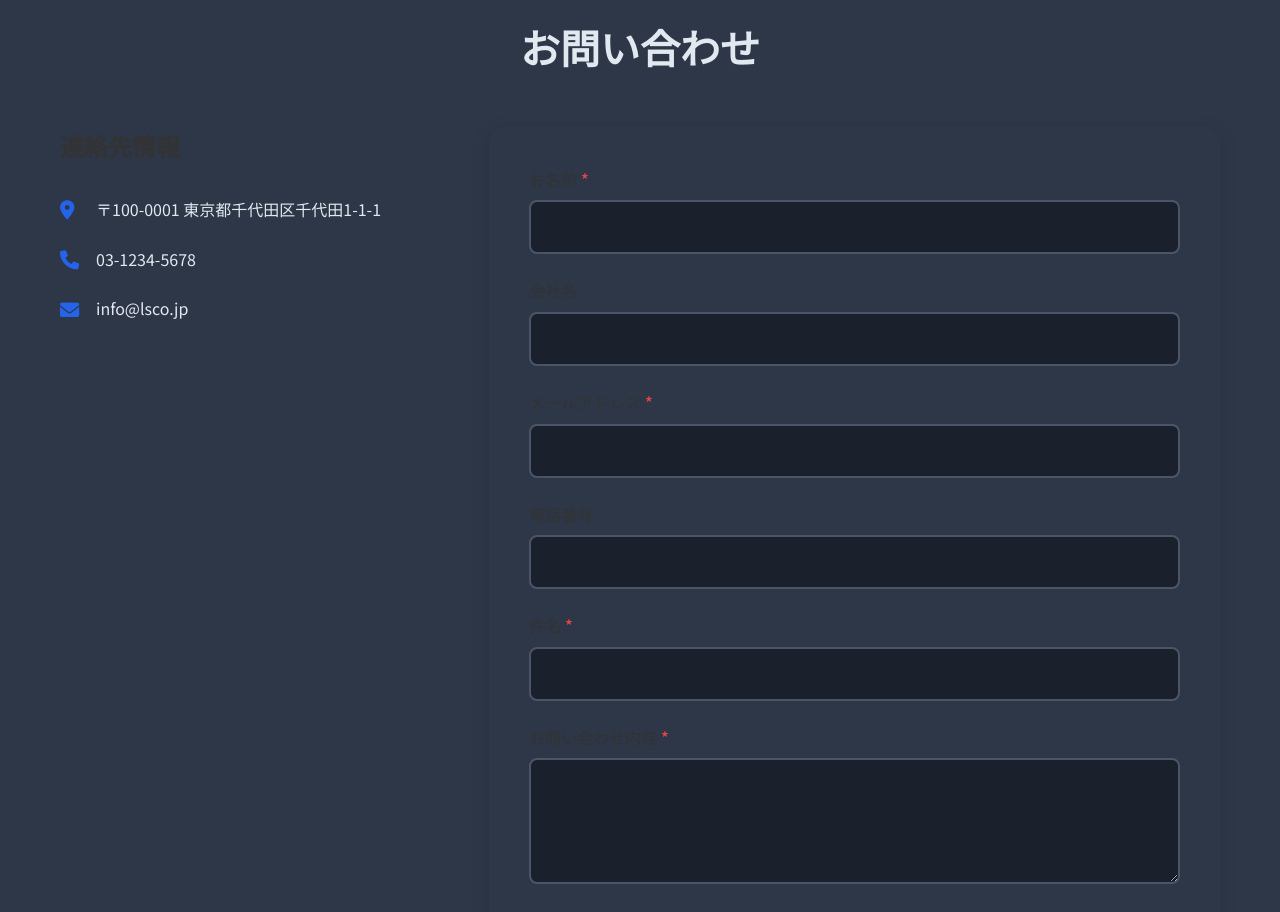
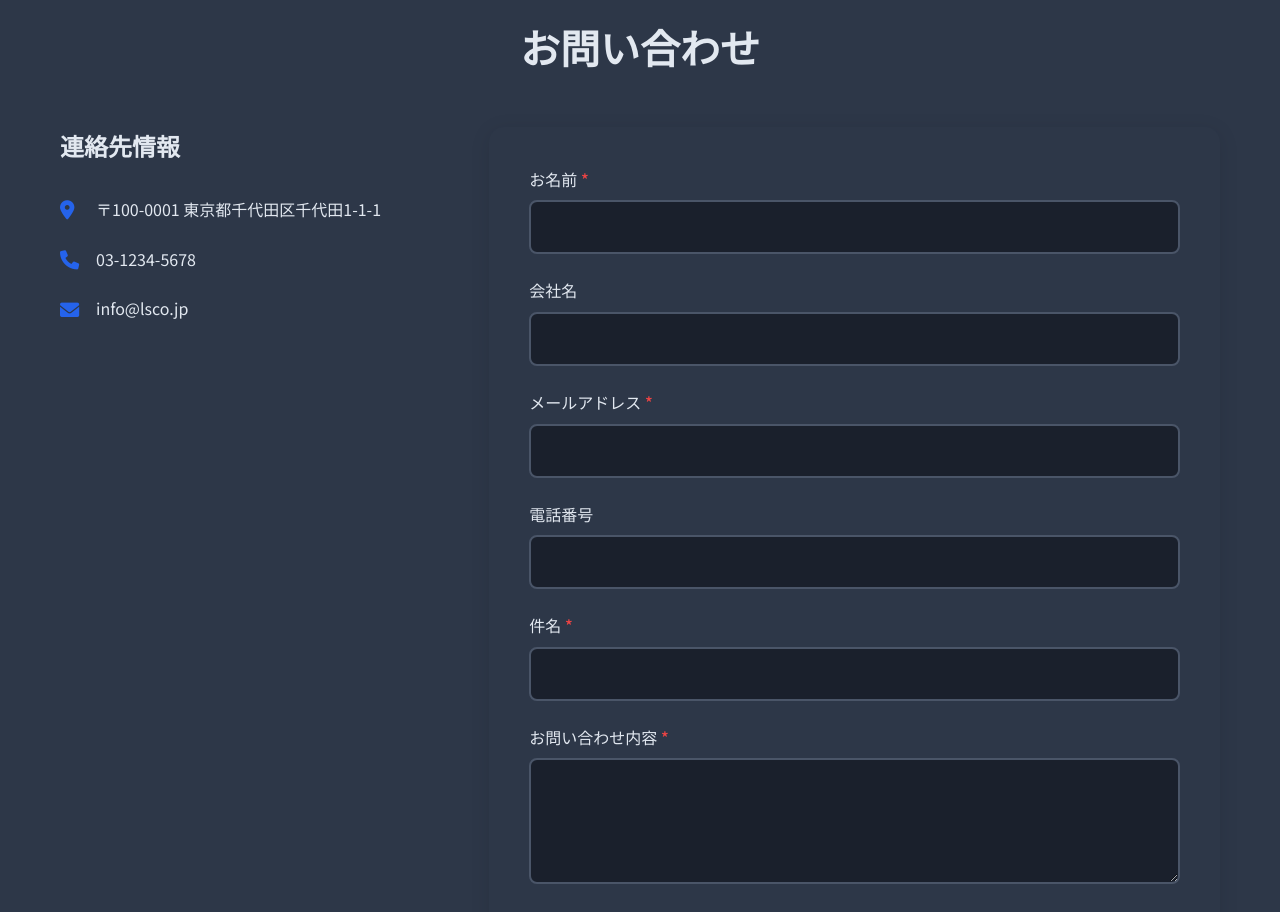
Before and after one commit to RHXXX/lsco, a plain HTML site: page index.html in a window 1280 px wide. Shown: the part 1520-2432 px from the top of the page. Drawn offline with Linux system fonts and the dark colour scheme.

Commit message:
Fix dark mode form label visibility

```diff
--- a/css/responsive.css
+++ b/css/responsive.css
@@ -362,6 +362,20 @@
         background: #2d3748;
     }
 
+    /* フォームラベルの色 */
+    .form-group label {
+        color: #e2e8f0;
+    }
+
+    /* 連絡先情報の色 */
+    .contact-info h3 {
+        color: #e2e8f0;
+    }
+
+    .info-item span {
+        color: #e2e8f0;
+    }
+
     .form-group input,
     .form-group textarea {
         background: #1a202c;
```
